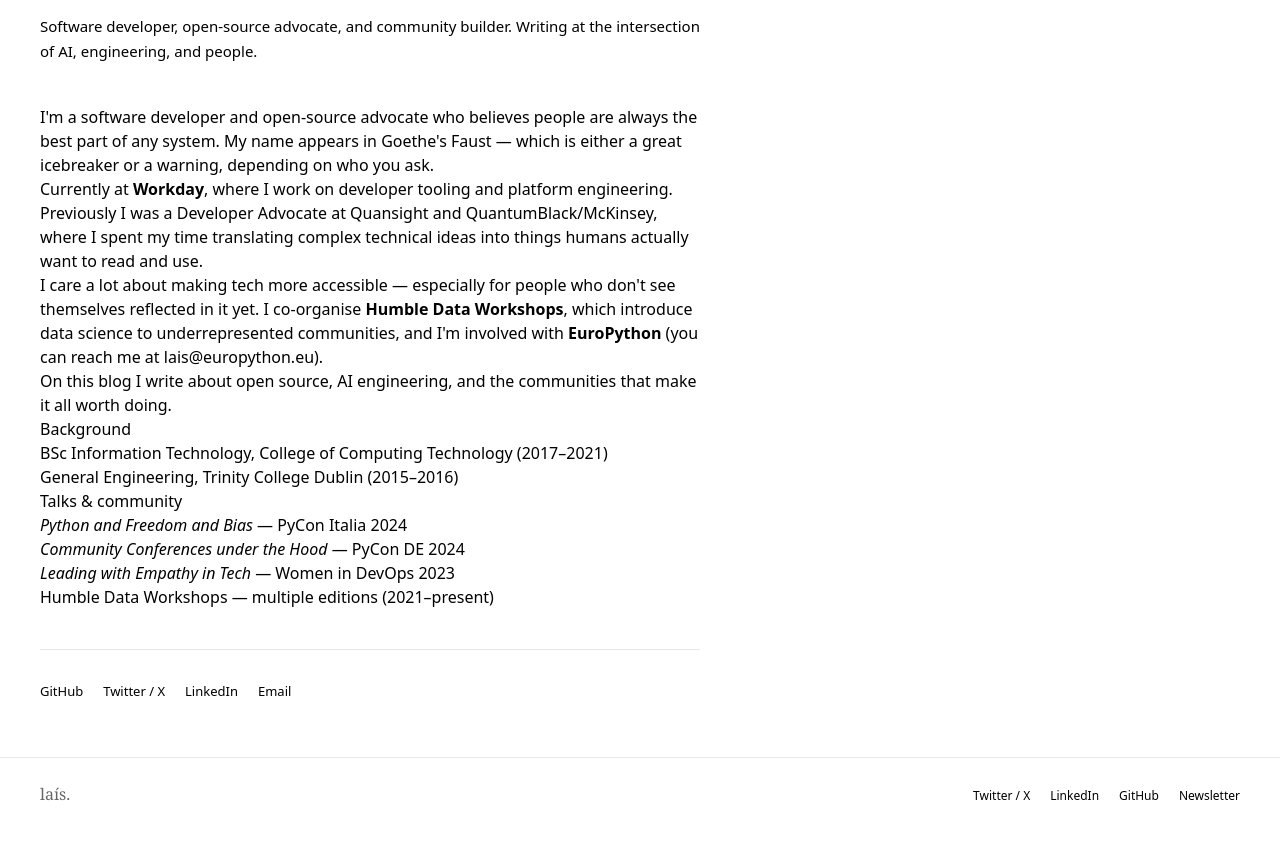
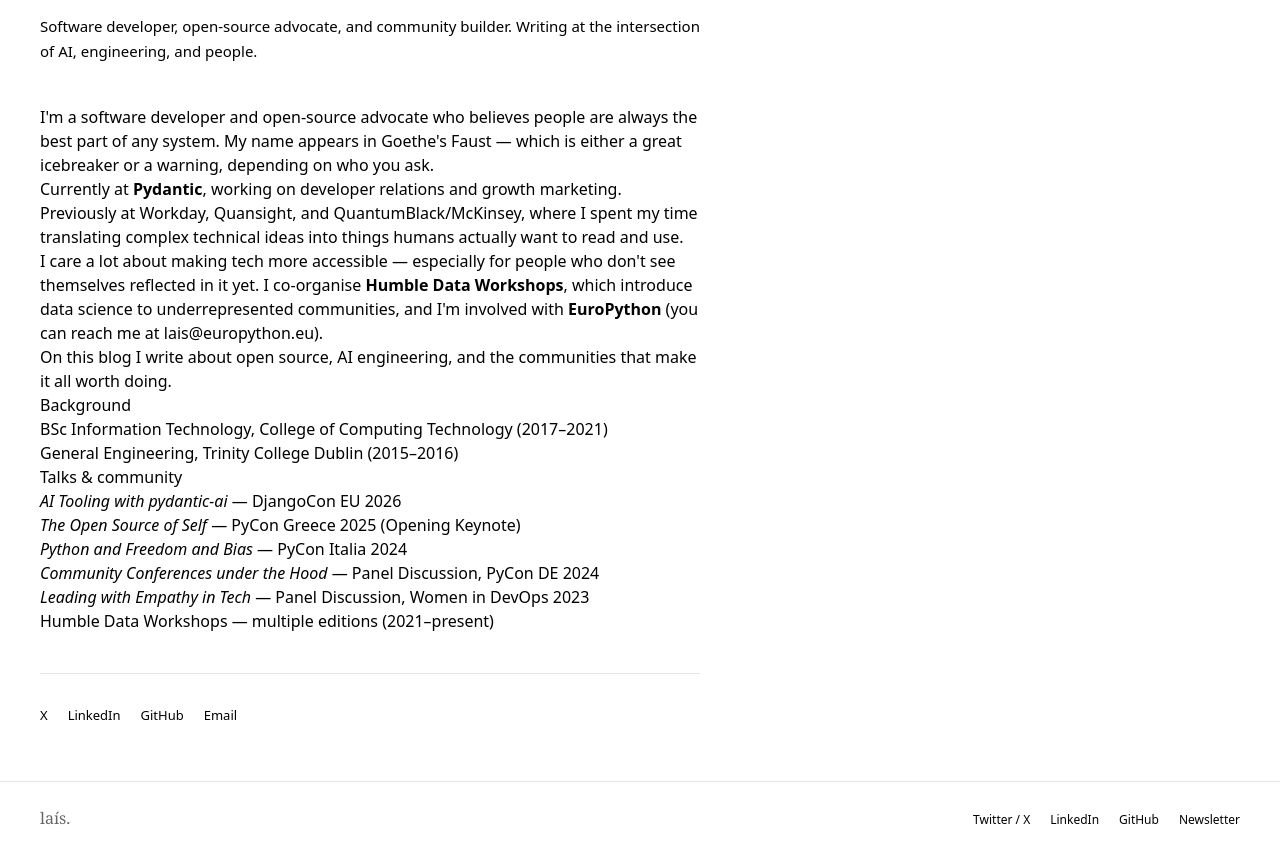
Before and after one commit to laisbsc/django_diary, a Django app: template templates/blog/about.html in a window 1280 px wide. Shown: the part 205-1059 px from the top of the page. Before the commit the page ends 1006 px from the top, so only its background shows below. Run offline with Django 5.2, Linux system fonts and the light colour scheme; the template is opened without the code that fills it, so the values that code supplies are empty; some libraries are stand-ins or nearby versions.

Commit message:
update about page

```diff
--- a/templates/blog/about.html
+++ b/templates/blog/about.html
@@ -38,8 +38,8 @@
         My name appears in Goethe's Faust — which is either a great icebreaker or a warning, depending on who you ask.
       </p>
       <p>
-        Currently at <strong>Workday</strong>, where I work on developer tooling and platform engineering.
-        Previously I was a Developer Advocate at Quansight and QuantumBlack/McKinsey, where I spent my time translating
+        Currently at <strong>Pydantic</strong>, working on developer relations and growth marketing.
+        Previously at Workday, Quansight, and QuantumBlack/McKinsey, where I spent my time translating
         complex technical ideas into things humans actually want to read and use.
       </p>
       <p>
@@ -59,9 +59,11 @@
 
       <h2>Talks &amp; community</h2>
       <ul>
+        <li><em>AI Tooling with pydantic-ai</em> — DjangoCon EU 2026</li>
+        <li><em>The Open Source of Self</em> — PyCon Greece 2025 (Opening Keynote)</li>
         <li><em>Python and Freedom and Bias</em> — PyCon Italia 2024</li>
-        <li><em>Community Conferences under the Hood</em> — PyCon DE 2024</li>
-        <li><em>Leading with Empathy in Tech</em> — Women in DevOps 2023</li>
+        <li><em>Community Conferences under the Hood</em> — Panel Discussion, PyCon DE 2024</li>
+        <li><em>Leading with Empathy in Tech</em> — Panel Discussion, Women in DevOps 2023</li>
         <li>Humble Data Workshops — multiple editions (2021–present)</li>
       </ul>
     </div>
@@ -69,9 +71,9 @@
 
   {# ---- Social links ---- #}
   <div class="mt-10 pt-8 border-t border-sand flex gap-5 flex-wrap">
+    <a href="https://x.com/lais_bsc" class="text-[13px] text-ink-muted hover:text-cobalt no-underline">X</a>
+    <a href="https://linkedin.com/in/laisbsc" class="text-[13px] text-ink-muted hover:text-cobalt no-underline">LinkedIn</a>
     <a href="https://github.com/laisbsc" class="text-[13px] text-ink-muted hover:text-cobalt no-underline">GitHub</a>
-    <a href="https://twitter.com/lais_bsc" class="text-[13px] text-ink-muted hover:text-cobalt no-underline">Twitter / X</a>
-    <a href="https://linkedin.com/in/laisbsc" class="text-[13px] text-ink-muted hover:text-cobalt no-underline">LinkedIn</a>
     <a href="mailto:lais@europython.eu" class="text-[13px] text-ink-muted hover:text-cobalt no-underline">Email</a>
   </div>
 
```
